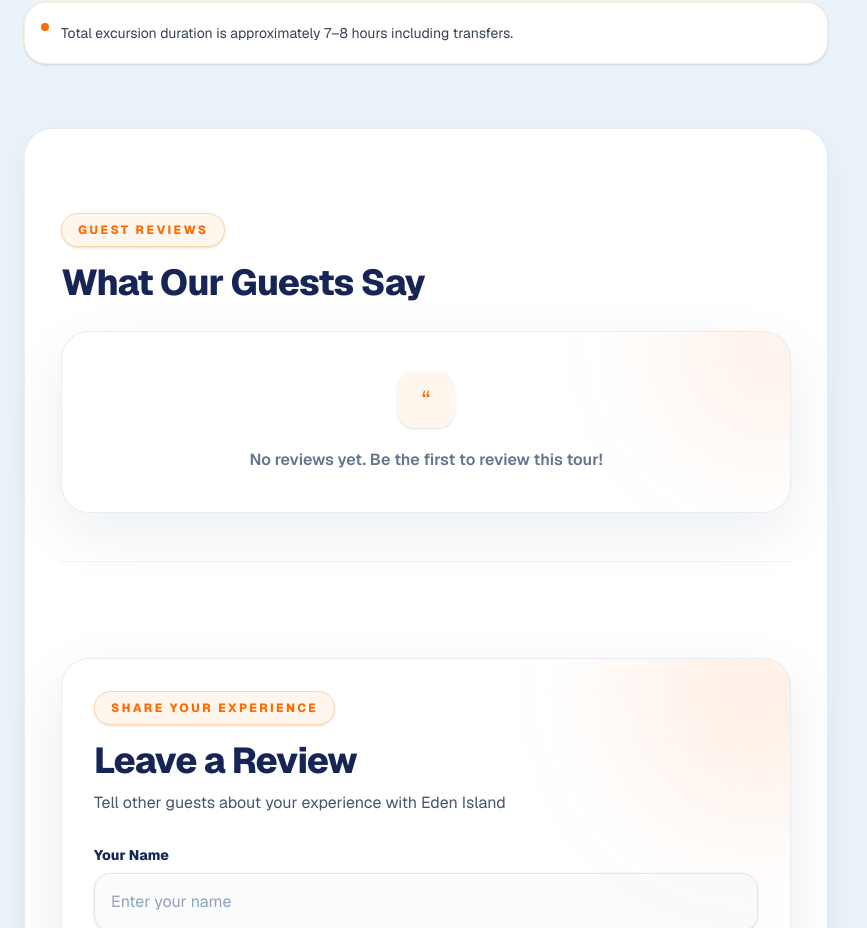
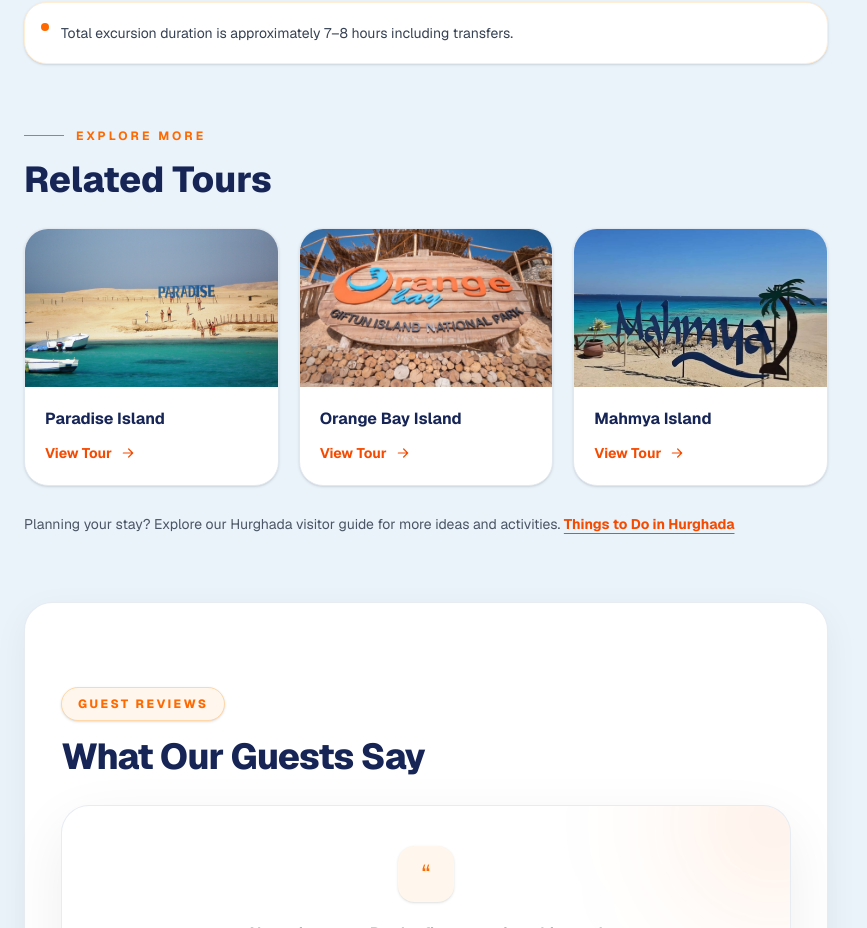
Before and after one commit to keo10666-droid/via-blue, a Next.js app: page /tours/eden-island in a window 1280 px wide. Shown: the part 4880-5808 px from the top of the page, without its empty margins (0-867 px from the left). Built offline with nearby package versions, Linux system fonts and the light colour scheme; no server answers; the database is empty.

Commit message:
SEO: add related tour internal links (#108)
* Add contextual related-tour internal links

* Use destination-neutral related tours heading

```diff
--- a/app/tours/[slug]/page.tsx
+++ b/app/tours/[slug]/page.tsx
@@ -862,6 +862,9 @@ export default async function TourDetailsPage({
   const backToTours = localizedHref(fromCategory
     ? `/tours?category=${encodeURIComponent(fromCategory)}`
     : "/tours");
+  const relatedTours = Object.values(tours)
+    .filter((item) => item.slug !== tour.slug && item.category === tour.category && item.available)
+    .slice(0, 3);
 
   /* =========================================================
      LIVE REVIEWS
@@ -1397,6 +1400,62 @@ export default async function TourDetailsPage({
 
             </section>
 
+            {relatedTours.length > 0 && (
+              <section className="mt-16" aria-labelledby="related-tours-heading">
+                <div className="flex items-center gap-3">
+                  <span className="h-px w-10 bg-orange-500" />
+                  <p className="text-xs font-bold uppercase tracking-[0.25em] text-orange-500">
+                    <HomeText en="Explore More" de="Mehr entdecken" fr="À découvrir" ro="Descoperă mai mult" ru="Узнайте больше" />
+                  </p>
+                </div>
+                <h2 id="related-tours-heading" className="mt-4 text-3xl font-extrabold text-blue-950 md:text-4xl">
+                  <HomeText en="Related Tours" de="Ähnliche Ausflüge" fr="Excursions similaires" ro="Excursii similare" ru="Похожие экскурсии" />
+                </h2>
+                <div className="mt-7 grid gap-5 sm:grid-cols-2 lg:grid-cols-3">
+                  {relatedTours.map((related) => (
+                    <Link
+                      key={related.slug}
+                      href={localizedHref(`/tours/${related.slug}`)}
+                      className="group overflow-hidden rounded-[24px] border border-slate-200 bg-white shadow-sm transition-all duration-300 hover:-translate-y-1 hover:border-orange-200 hover:shadow-lg"
+                    >
+                      <div className="relative aspect-[16/10] overflow-hidden bg-slate-100">
+                        <Image
+                          src={related.image}
+                          alt={related.name}
+                          fill
+                          sizes="(max-width: 768px) 100vw, 33vw"
+                          className="object-cover transition-transform duration-500 group-hover:scale-105"
+                        />
+                      </div>
+                      <div className="p-5">
+                        <h3 className="font-bold text-blue-950 transition-colors group-hover:text-orange-600">
+                          <TourText slug={related.slug} value={related.name} />
+                        </h3>
+                        <span className="mt-3 inline-flex items-center gap-2 text-sm font-bold text-orange-600">
+                          <HomeText en="View Tour" de="Tour ansehen" fr="Voir l’excursion" ro="Vezi excursia" ru="Смотреть экскурсию" />
+                          <ArrowRightIcon className="h-4 w-4 transition-transform group-hover:translate-x-1" />
+                        </span>
+                      </div>
+                    </Link>
+                  ))}
+                </div>
+                {tour.destination === "hurghada" && (
+                  <p className="mt-6 text-sm leading-7 text-gray-600">
+                    <HomeText
+                      en="Planning your stay? Explore our Hurghada visitor guide for more ideas and activities."
+                      de="Planen Sie Ihren Aufenthalt? Entdecken Sie unseren Hurghada-Reiseführer mit weiteren Ideen und Aktivitäten."
+                      fr="Vous préparez votre séjour ? Consultez notre guide de Hurghada pour découvrir d’autres idées et activités."
+                      ro="Îți planifici sejurul? Descoperă ghidul nostru pentru Hurghada cu mai multe idei și activități."
+                      ru="Планируете отдых? Загляните в наш путеводитель по Хургаде, чтобы найти больше идей и развлечений."
+                    />{" "}
+                    <Link href={localizedHref("/things-to-do-in-hurghada")} className="font-bold text-orange-600 underline underline-offset-4 hover:text-orange-700">
+                      <HomeText en="Things to Do in Hurghada" de="Aktivitäten in Hurghada" fr="Que faire à Hurghada" ro="Ce poți face în Hurghada" ru="Чем заняться в Хургаде" />
+                    </Link>
+                  </p>
+                )}
+              </section>
+            )}
+
             {/* REVIEWS */}
 
             <div className="mt-16 rounded-[28px] border border-slate-200/80 bg-white p-7 shadow-[0_10px_35px_rgba(15,23,42,0.05)] md:p-9">
```
